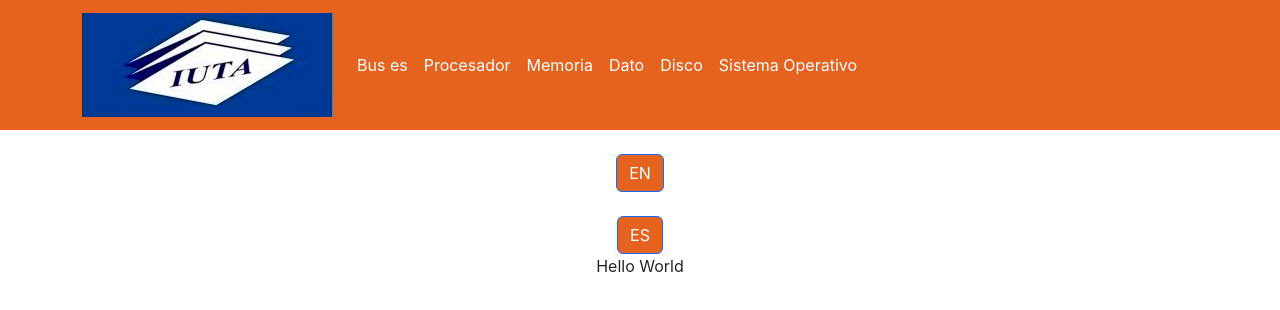
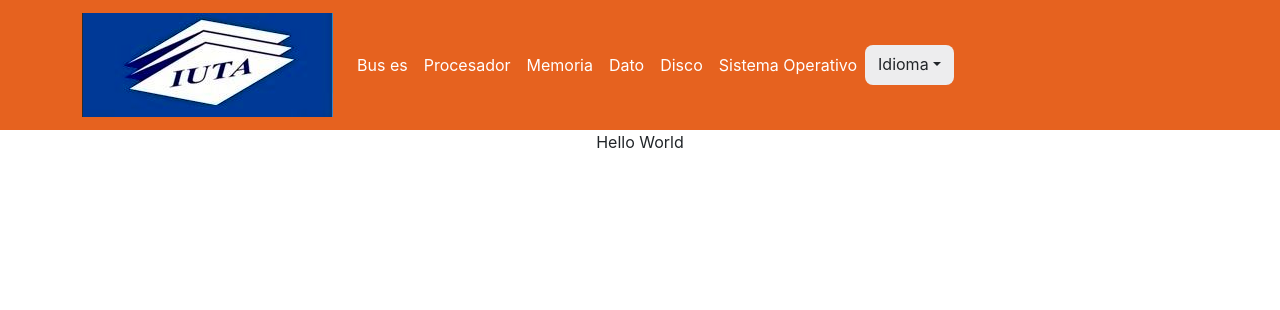
Before and after one commit to CarlosArgelio/iuta-iii-adc-eval2, a React (Create React App) app: page / in a window 1280 px wide. Shown: the top 310 px of the page. Built offline with nearby package versions, Linux system fonts and the light colour scheme.

Commit message:
fix: config translation style to dropdown component

```diff
--- /dev/null
+++ b/src/components/commons/dropdown/dropDownButton.jsx
@@ -0,0 +1,25 @@
+import styles from './dropDownButton.style'
+import Dropdown from 'react-bootstrap/Dropdown';
+
+import { useTranslation } from 'react-i18next';
+
+function DropDownButton() {
+
+    // eslint-disable-next-line no-unused-vars
+    const [t, i18n] = useTranslation("global");
+
+    return (
+        <Dropdown style={styles}>
+        <Dropdown.Toggle variant="red" id="dropdown-basic">
+            Idioma
+        </Dropdown.Toggle>
+
+        <Dropdown.Menu>
+            <Dropdown.Item href="#/action-1" onClick={() => i18n.changeLanguage("es")}>ES</Dropdown.Item>
+            <Dropdown.Item href="#/action-2" onClick={() => i18n.changeLanguage("en")}>EN</Dropdown.Item>
+        </Dropdown.Menu>
+        </Dropdown>
+    );
+}
+
+export default DropDownButton;
--- /dev/null
+++ b/src/components/commons/dropdown/dropDownButton.style.jsx
@@ -0,0 +1,9 @@
+import stylesProject from '../../../styles/styles.principal';
+
+const styles = {
+    backgroundColor: stylesProject.primer_complementary,
+    borderColor: stylesProject.secundary_complementary,
+    borderRadius: "8px"
+}
+
+export default styles;
--- a/src/components/commons/header/header.jsx
+++ b/src/components/commons/header/header.jsx
@@ -1,7 +1,7 @@
 import styles from './header.style'
 import logoIUTA from '../../../assets/logoIUTA.png';
 
-import Button from 'react-bootstrap/Button';
+import DropDownButton  from '../dropdown/dropDownButton';
 
 import Container from 'react-bootstrap/Container';
 import Nav from 'react-bootstrap/Nav';
@@ -27,15 +27,12 @@ const Headers = () => {
                 <Nav.Link href="#pricing" style={{color: styles.colorWhite}}>Dato</Nav.Link>
                 <Nav.Link href="#pricing" style={{color: styles.colorWhite}}>Disco</Nav.Link>
                 <Nav.Link href="#pricing" style={{color: styles.colorWhite}}>Sistema Operativo</Nav.Link>
+
+                <DropDownButton />
+
             </Nav>
             </Container>
         </Navbar>
-        <br />
-        <Button onClick={() => i18n.changeLanguage("en")} style={{backgroundColor: styles.backgroundColor}}>EN</Button>
-        <br />
-        <br />
-        <Button onClick={() => i18n.changeLanguage("es")} style={{backgroundColor: styles.backgroundColor}}>ES</Button>
-
         </>
     );
 }
```
